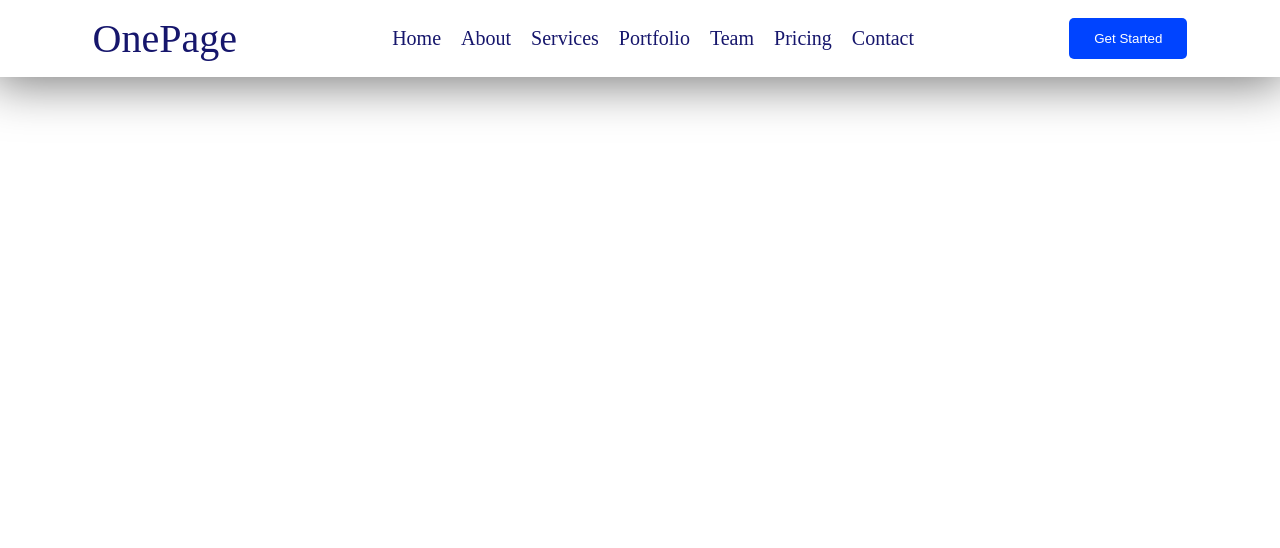
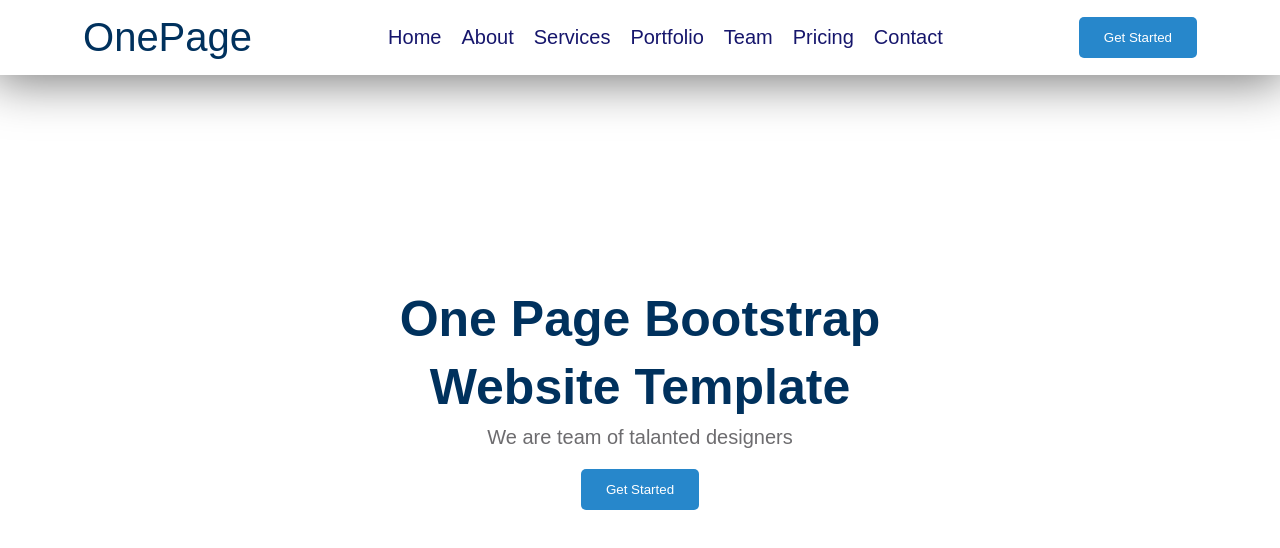
Before and after one commit to Lilia745/drive-storage, a React (Create React App) app: page / in a window 1280 px wide. Shown: the top 548 px of the page. Built offline with nearby package versions, Linux system fonts and the light colour scheme.

Commit message:
added box div and style

```diff
--- a/src/App.css
+++ b/src/App.css
@@ -5,6 +5,7 @@
   list-style: none;
   text-decoration: none;
   color: black;
+  font-family: Arial, Helvetica, sans-serif;
 }
 header{
   width: 100%;
@@ -15,10 +16,11 @@ header{
   -webkit-box-shadow: -1px 0px 50px 6px rgba(0, 0, 0, 0.535);
   -moz-box-shadow: -1px 0px 50px 6px rgba(0, 0, 0, 0.551);
   box-shadow: -1px 0px 50px 6px rgba(0, 0, 0, 0.541);
+  position: fixed;
 }
 .logo-div>a{
   font-size: 40px;
-  color: rgb(22, 22, 108);
+  color: #00315d;
 }
 .menu-list{
   display: flex;
@@ -34,13 +36,36 @@ header{
 }
 .btn{
   padding: 13px 25px;
-  background-color: rgb(0, 68, 255);
+  background-color: #2787cb;
   color: white;
   border-radius: 5px;
   border: none;
   cursor: pointer;
   transition: 0.5s;
   &:hover{
-    background-color:rgba(0, 68, 255, 0.704) ;
+    background-color:rgba(0, 68, 255, 0.444)
   }
 }
+.cont{
+  width: 100%;
+  height: 100vh;
+  display: flex;
+  justify-content: center;
+  align-items: center;
+}
+.box{
+  display: flex;
+  flex-direction: column;
+  justify-content: center;
+  align-items: center;
+  gap: 10px;
+}
+.box>h1{
+  font-size: 50px;
+  color: #00315d;
+}
+.box>p{
+  font-size: 20px;
+  color:#6d6c6f;
+  margin-bottom: 10px;
+}
--- a/src/App.jsx
+++ b/src/App.jsx
@@ -36,8 +36,11 @@ function App() {
       <Button/>
       </header>
       <section className="cont">
-        <div>
-
+        <div className="box">
+          <h1>One Page Bootstrap</h1>
+          <h1>Website Template</h1>
+          <p>We are team of talanted designers</p>
+          <Button/>
         </div>
       </section>
     </div>
```
